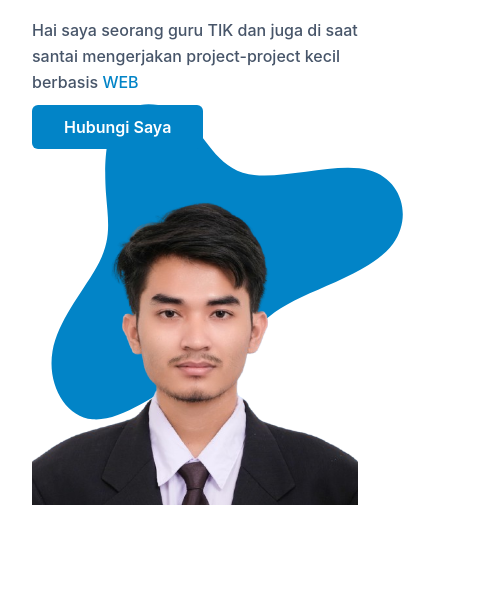
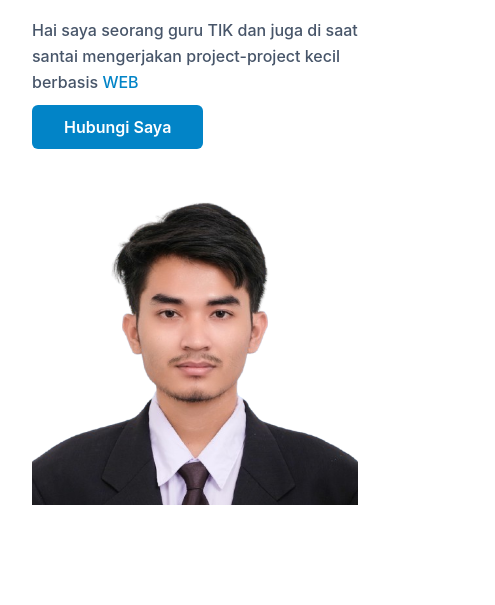
Before and after one commit to AriSyafri/portofolio-ari, a website: page index.html in a window 390 px wide. Shown: the part 239-844 px from the top of the page, 495 px wide, since content can reach past the window. Drawn offline with Linux system fonts and the light colour scheme.

Commit message:
fix: image hero ovesize

```diff
--- a/index.html
+++ b/index.html
@@ -65,9 +65,11 @@
                     <div class="relative mt-10 lg:mt-9 lg:-right-9">
                         <img class="max-w-full mx-auto" src="dist/img/profile.png" alt="Ari">
                         <span class="absolute bottom-0 -translate-x-1/2 -z-10 left-1/2 md:scale-125">
-                            <svg width="600" height="500" viewBox="0 0 200 200" xmlns="http://www.w3.org/2000/svg">
-                                <path fill="#0284C7" d="M21.5,-32.3C34.6,-29.7,56.6,-37.5,69.7,-33.9C82.8,-30.3,87,-15.1,79.2,-4.5C71.4,6.1,51.6,12.2,39.8,18.2C28.1,24.1,24.4,29.9,19.1,34.3C13.8,38.7,6.9,41.6,-4,48.6C-15,55.6,-29.9,66.7,-41,65.7C-52.1,64.6,-59.2,51.5,-57,38.5C-54.8,25.6,-43.3,12.8,-38.3,2.9C-33.3,-7,-34.8,-14,-35.6,-24.5C-36.3,-34.9,-36.3,-48.9,-30.2,-55.6C-24.2,-62.3,-12.1,-61.7,-3.9,-54.9C4.2,-48,8.4,-34.9,21.5,-32.3Z" transform="translate(100 100) scale(1,1)" />
-                              </svg>
+                            <div class="hidden md:block">
+                                <svg width="500" height="500" viewBox="0 0 200 200" xmlns="http://www.w3.org/2000/svg">
+                                    <path fill="#0284C7" d="M21.5,-32.3C34.6,-29.7,56.6,-37.5,69.7,-33.9C82.8,-30.3,87,-15.1,79.2,-4.5C71.4,6.1,51.6,12.2,39.8,18.2C28.1,24.1,24.4,29.9,19.1,34.3C13.8,38.7,6.9,41.6,-4,48.6C-15,55.6,-29.9,66.7,-41,65.7C-52.1,64.6,-59.2,51.5,-57,38.5C-54.8,25.6,-43.3,12.8,-38.3,2.9C-33.3,-7,-34.8,-14,-35.6,-24.5C-36.3,-34.9,-36.3,-48.9,-30.2,-55.6C-24.2,-62.3,-12.1,-61.7,-3.9,-54.9C4.2,-48,8.4,-34.9,21.5,-32.3Z" transform="translate(100 100) scale(1,1)" />
+                                </svg>
+                            </div>
                         </span>
                     </div>
                 </div>
```
Also changed, not shown: css/style.css.
